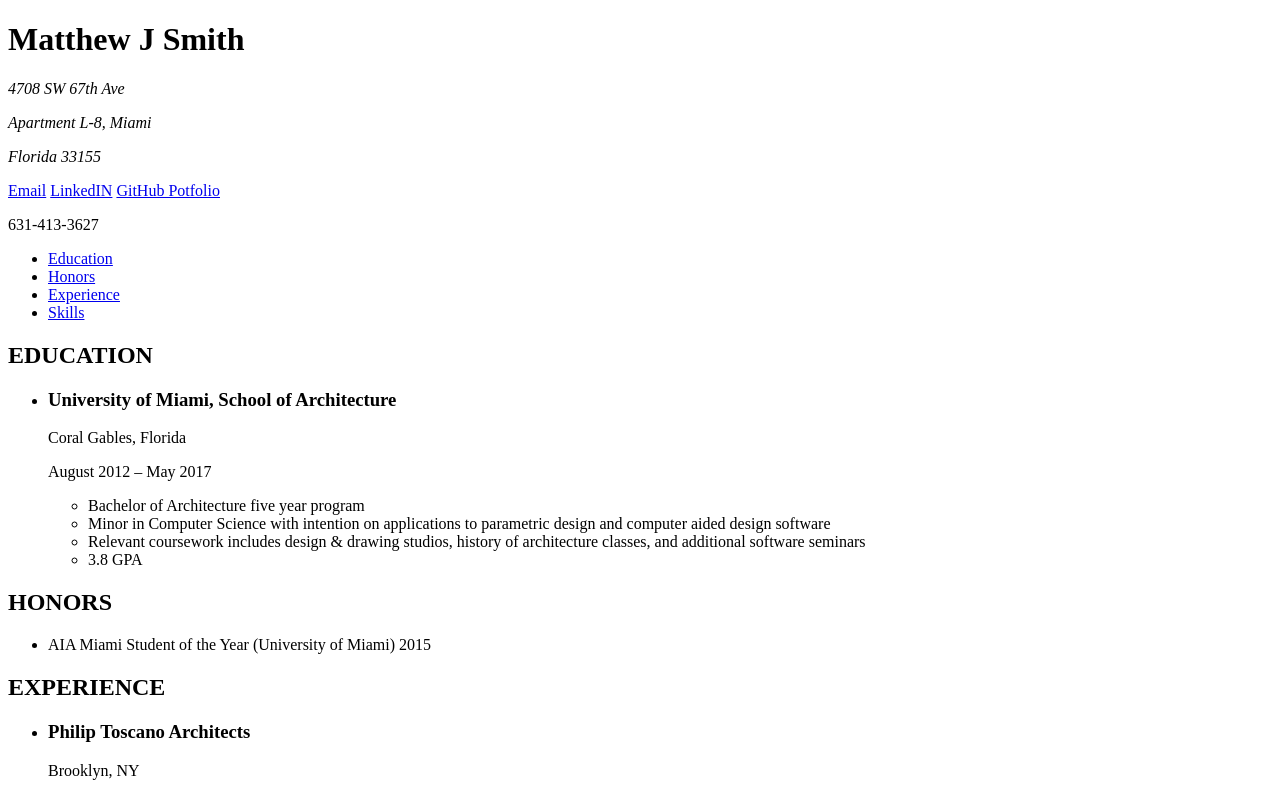
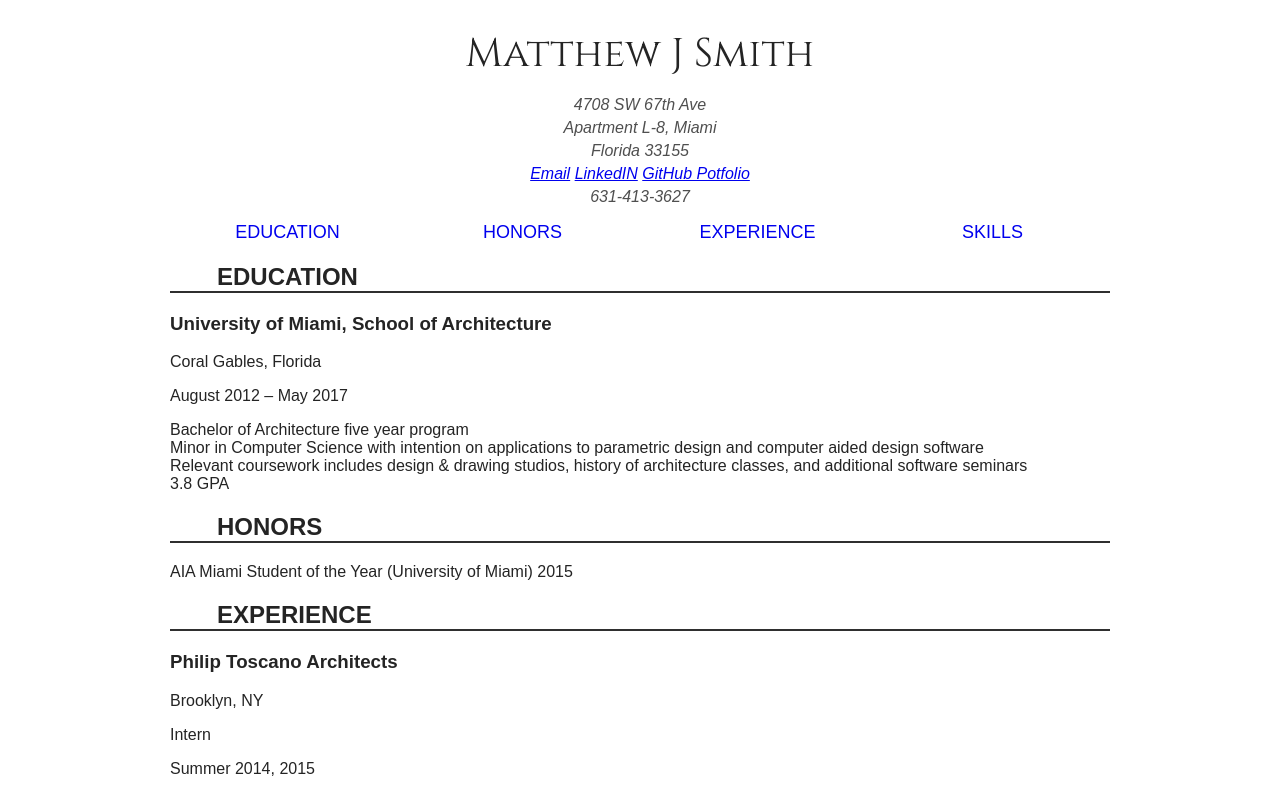
Before and after one commit to archsmith/archsmith.github.io, a plain HTML site: page resume.html in a window 1280 px wide. Shown: the top 791 px of the page. Drawn offline with Linux system fonts and the light colour scheme; a web font is replaced by a local one.

Commit message:
Resume CSS Applied
Requested changes to html fixed. CSS applied

```diff
--- /dev/null
+++ b/css/style.css
@@ -0,0 +1,77 @@
+/** style.css - Matthew Smith - project **/
+
+@import url(https://fonts.googleapis.com/css?family=Metrophobic|Cinzel);
+
+/* elements */
+
+body {
+	margin: auto;
+	max-width: 940px;
+	width: 95%;
+	color: #242424;
+	font-family: 'Metrophobic', sans-serif;
+}
+
+h1{
+	text-align: center;
+	font-family: 'Cinzel', serif;
+	font-weight: normal;
+	font-size: 2.5em;
+	margin-bottom: 15px;
+}
+
+address{
+	color: #4F4F4F;
+	margin: 10px auto;
+	text-align: center;
+}
+
+address p,a{
+	margin: 5px auto;
+}
+
+nav ul{
+	display: table;
+	width: 100%;
+}
+
+nav li{
+	display: table-cell;
+	text-align: center;
+	width: 25%;
+}
+
+nav a{
+	text-transform: uppercase;
+	text-decoration: none;
+	font-size: 18px;
+}
+
+ul{padding-left: 0px;}
+
+li{list-style-type: none;}
+
+a:default{color: #002D4C;}
+
+a:hover{color: #242424;}
+
+a:active{color: #001E33;}
+
+a:visited{color: #00528C;}
+
+h2{
+	border-bottom: 2px solid #2F2F2F;
+	padding-left: 5%;
+}
+
+table{
+	width: 100%;
+	margin-bottom: 40px;
+	text-align: center;
+}
+
+/* ids */
+
+
+
+/* classes */
--- a/resume.html
+++ b/resume.html
@@ -3,6 +3,7 @@
 <head>
 	<meta charset="UTF-8" />
 	<title>Resume</title>
+	<link href="css/style.css" rel="stylesheet" />
 </head>
 <body>
 
@@ -12,17 +13,17 @@
 			<p>4708 SW 67th Ave</p>
 			<p>Apartment L-8, Miami</p>
 			<p>Florida 33155</p>
+			<a href="mailto:mattsmith.arch@gmail.com">Email</a>
+			<a href="http://www.linkedin.com/in/archsmith">LinkedIN</a>
+			<a href="http://www.github.com/archsmith">GitHub Potfolio</a>
+			<p>631-413-3627</p>
 		</address>
-		<a href="mailto:mattsmith.arch@gmail.com">Email</a>
-		<a href="http://www.linkedin.com/in/archsmith">LinkedIN</a>
-		<a href="http://www.github.com/archsmith">GitHub Potfolio</a>
-		<p>631-413-3627</p>
 	</header>
 
 	<nav>
 		<ul>
 			<li><a href="#education">Education</a></li>
-			<li><a href="honors">Honors</a></li>
+			<li><a href="#honors">Honors</a></li>
 			<li><a href="#experience">Experience</a></li>
 			<li><a href="#skills">Skills</a></li>
 		</ul>
@@ -39,7 +40,7 @@
 					<ul>
 						<li>Bachelor of Architecture five year program</li>
 						<li>Minor in Computer Science with intention on applications to parametric design and computer aided design software</li>
-						<li>Relevant coursework includes design & drawing studios, history of architecture classes, and additional software seminars</li>
+						<li>Relevant coursework includes design &amp; drawing studios, history of architecture classes, and additional software seminars</li>
 						<li>3.8 GPA</li>
 					</ul>
 				</li>
@@ -83,7 +84,7 @@
 					<p class="time">Fall 2014 - Present</p>
 					<ul>
 						<li>Educates students how to operate machinery safely in the School of Architecture model shop</li>
-						<li>Designated CNC operator & instructor</li>
+						<li>Designated CNC operator &amp; instructor</li>
 					</ul>
 				</li>
 				<li>
@@ -115,8 +116,7 @@
 			<table>
 				<tr>
 					<th>Physical Media</th>
-					<th>Software</th>
-					<th></th>
+					<th colspan="2">Software</th>
 					<th>Machinery</th>
 					<th>Computer Languages</th>
 				</tr>
@@ -139,7 +139,7 @@
 					<td>SketchUp</td>
 					<td>VRay</td>
 					<td>CNC Router</td>
-					<td>HTML</td>
+					<td>HTML/CSS</td>
 				</tr>
 				<tr>
 					<td>Drafting</td>
```
